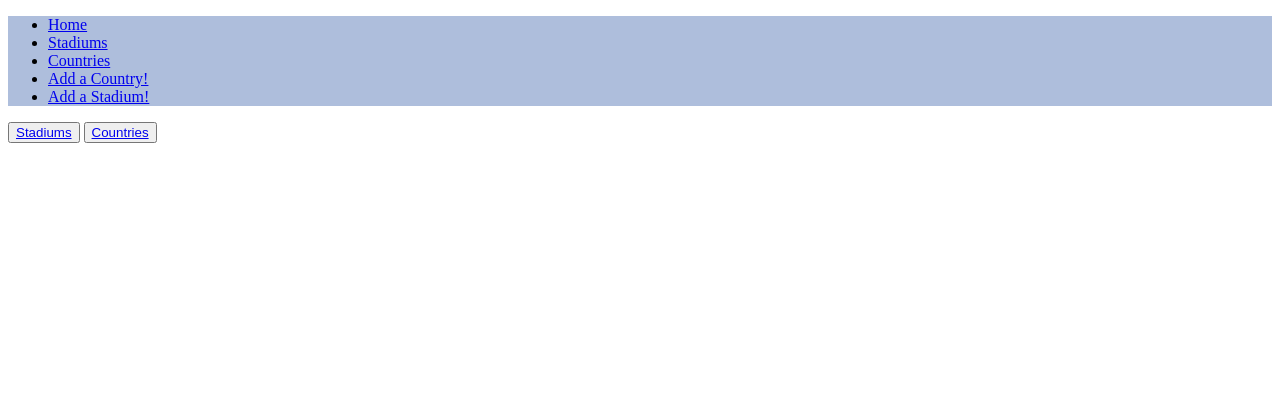
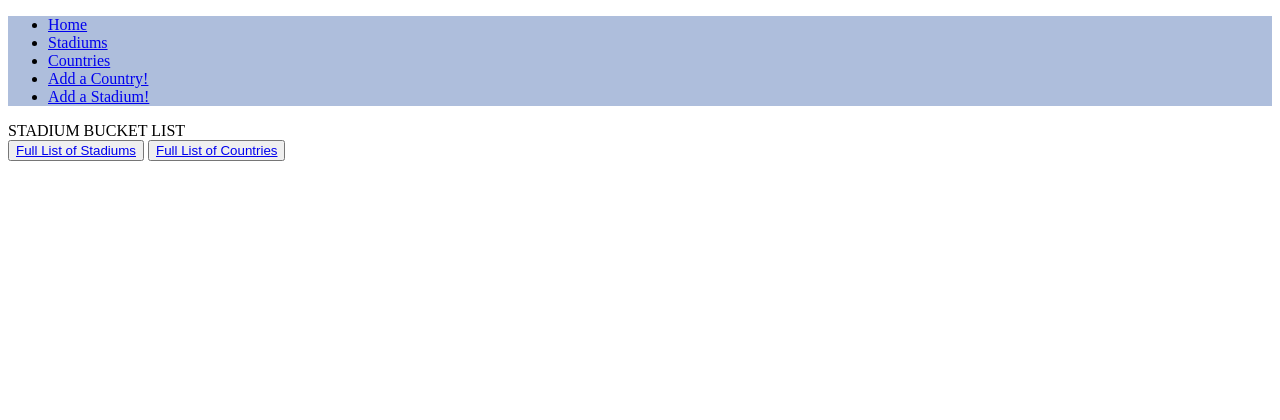
Before and after one commit to garyb6/Project1, a Flask app: page / in a window 1280 px wide. Shown: the top 420 px of the page. Before the commit the page ends 143 px from the top, so only its background shows below. Run offline with Flask 2, Linux system fonts and the light colour scheme.

Commit message:
homepage updated

```diff
--- a/templates/index.html
+++ b/templates/index.html
@@ -1,7 +1,8 @@
 {% extends "base.html" %}
 {% block content %}
-<button><a href="{{url_for('stadiums.stadiums') }}">Stadiums</a></button>
-<button><a href="{{url_for('countries.countries') }}">Countries</a></button>
+<header> STADIUM BUCKET LIST</header>
+<button><a href="{{url_for('stadiums.stadiums') }}">Full List of Stadiums</a></button>
+<button><a href="{{url_for('countries.countries') }}">Full List of Countries</a></button>
 {% endblock %}
 {% block background %}
 <section id = "image">
```
